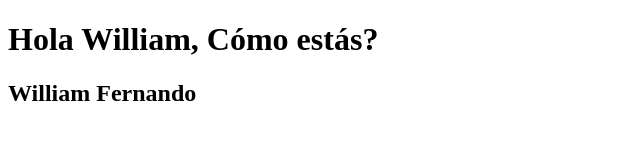
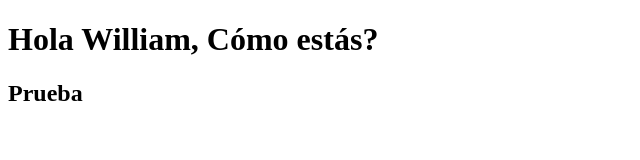
Before and after one commit to WFernandoc07/apuntes-git, a plain HTML site: page index.html in a window 1280 px wide. Shown: the whole page, without its empty margins (0-640 px from the left). Drawn offline with Linux system fonts and the light colour scheme.

Commit message:
rama de prueba

```diff
--- a/index.html
+++ b/index.html
@@ -7,6 +7,6 @@
 </head>
 <body>
     <h1>Hola William, Cómo estás?</h1>
-    <h2>William Fernando</h2>
+    <h2>Prueba</h2>
 </body>
 </html>
```
